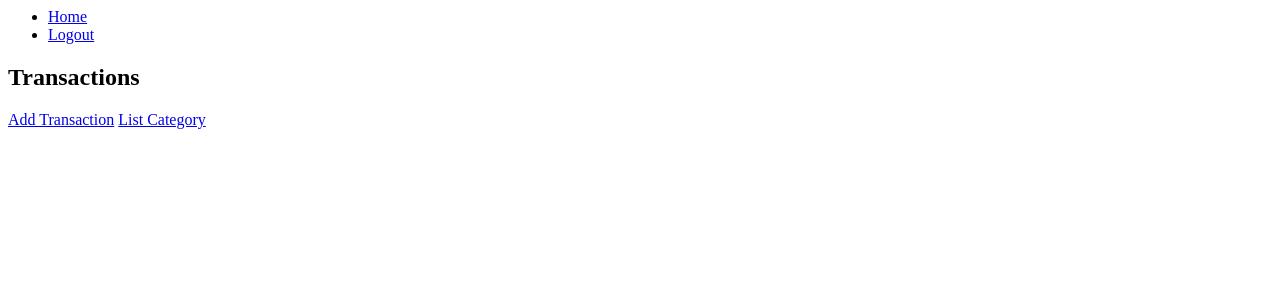
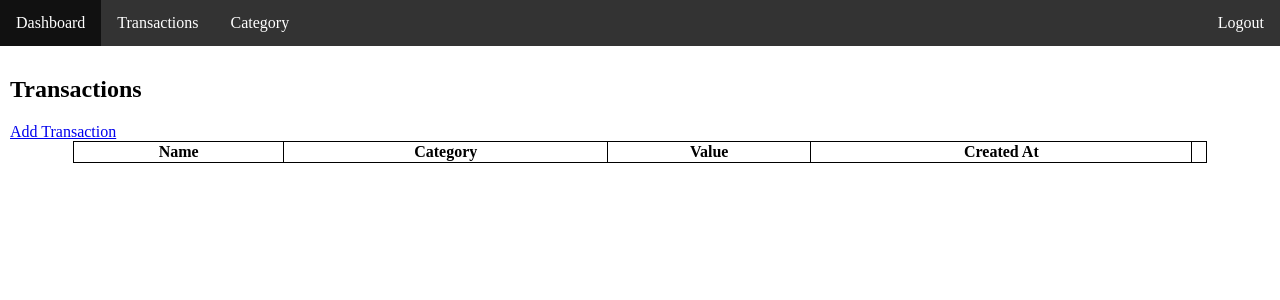
Before and after one commit to scripterkaran/transaction-tracker, a Django app: page /transactions/ in a window 1280 px wide. Shown: the top 300 px of the page. Run offline with Django 3.2, Linux system fonts and the light colour scheme; the visitor is signed in with stand-in values (Sample User, id 1); data that the repository does not hold is empty.

Commit message:
making login flow better and design and dashboard changes

```diff
--- a/templates/base.html
+++ b/templates/base.html
@@ -1,7 +1,9 @@
+{% load staticfiles %}
 <head>
     <title>
         {% block title %}Transaction{% endblock %}
     </title>
+    <link rel="stylesheet" href="{% static 'transaction/css/main.css' %}">
 </head>
 
 
@@ -10,4 +12,8 @@
     {% include 'partials/nav.html' %}
 {% endblock %}
 </body>
-{% block content %}{% endblock %}
+<div class="container">
+    {% block content %}
+
+    {% endblock %}
+</div>
--- a/templates/partials/nav.html
+++ b/templates/partials/nav.html
@@ -1,8 +1,12 @@
+<div class="nav-bar">
 <ul>
     {% if request.user.is_authenticated %}
-        <li><a href="{% url 'transaction-list' %}">Home</a></li>
-        <li><a href="{% url 'logout' %}">Logout</a></li>
+        <li><a href="{% url 'dashboard' %}">Dashboard</a></li>
+        <li><a href="{% url 'transaction-list' %}">Transactions</a></li>
+        <li><a href="{% url 'category-list' %}">Category</a></li>
+        <li style="float: right"><a href="{% url 'logout' %}">Logout</a></li>
     {% else %}
         <li><a href="{% url 'login' %}">Login</a></li>
     {% endif %}
 </ul>
+</div>
--- /dev/null
+++ b/templates/transaction/base_table.html
@@ -0,0 +1,17 @@
+<thead>
+<tr>
+    <th>
+        Name
+    </th>
+    <th>
+        Category
+    </th>
+    <th>
+        Value
+    </th>
+    <th>
+        Created At
+    </th>
+    <th></th>
+</tr>
+</thead>
--- a/templates/transaction/category_list.html
+++ b/templates/transaction/category_list.html
@@ -2,11 +2,11 @@
 
 {% block content %}
     <h2>Category</h2>
-    <a href="{% url 'transaction-list' %}">List Transaction</a>
     <a href="{% url 'category-add' %}">Add Category</a>
     <ul>
         {% for object in object_list %}
             <li><a href="{% url 'category-detail' object.pk %}">{{ object.name }}</a></li>
         {% endfor %}
     </ul>
+
 {% endblock %}
--- a/templates/transaction/transaction_list.html
+++ b/templates/transaction/transaction_list.html
@@ -1,12 +1,19 @@
 {% extends "base.html" %}
 
 {% block content %}
+
     <h2>Transactions</h2>
     <a href="{% url 'transaction-add' %}">Add Transaction</a>
-    <a href="{% url 'category-list' %}">List Category</a>
-    <ul>
-        {% for object in object_list %}
-            <li><a href="{% url 'transaction-detail' object.pk %}">{{ object.name }}</a></li>
+    <table>
+        {% include 'transaction/base_table.html' %}
+        {% for object in  object_list %}
+            <tr>
+                <th>{{ object.name }}</th>
+                <th>{{ object.category }}</th>
+                <th>{{ object.value }}</th>
+                <th>{{ object.created_at | date }}</th>
+                <th><a href="{% url 'transaction-detail' object.id %}">Detail</a></th>
+            </tr>
         {% endfor %}
-    </ul>
+    </table>
 {% endblock %}
--- /dev/null
+++ b/transaction/static/transaction/css/main.css
@@ -0,0 +1,41 @@
+
+body {
+    padding: 0;
+    margin: 0;
+}
+.container {
+    padding: 10px;
+}
+.nav-bar  ul {
+    list-style-type: none;
+    margin: 0;
+    padding: 0;
+    overflow: hidden;
+    background-color: #333;
+}
+
+.nav-bar  li {
+    float: left;
+}
+
+.nav-bar  li a {
+    display: block;
+    color: white;
+    text-align: center;
+    padding: 14px 16px;
+    text-decoration: none;
+}
+
+/* Change the link color to #111 (black) on hover */
+.nav-bar  li a:hover {
+    background-color: #111;
+}
+table {
+    width: 90%;
+    margin: auto;
+}
+
+table, th, td {
+    border: 1px solid black;
+    border-collapse: collapse;
+}
--- a/transaction/urls.py
+++ b/transaction/urls.py
@@ -1,7 +1,7 @@
 from django.urls import include
 from django.urls import path
 from .views import TransactionListView, TransactionAddView, TransactionDetailView, \
-    CategoryListView, CategoryAddView, CategoryDetailView
+    CategoryListView, CategoryAddView, CategoryDetailView, Dashboard
 
 category_urlpatterns = [
     path('category/', CategoryListView.as_view(), name="category-list"),
@@ -10,6 +10,7 @@ category_urlpatterns = [
 ]
 
 urlpatterns = [
+    path('', Dashboard.as_view(), name="dashboard"),
     path('transactions/', TransactionListView.as_view(), name="transaction-list"),
     path('transactions/add/', TransactionAddView.as_view(), name="transaction-add"),
     path('transactions/<int:pk>/', TransactionDetailView.as_view(), name="transaction-detail"),
--- a/transaction/views.py
+++ b/transaction/views.py
@@ -1,18 +1,29 @@
 from django.contrib.auth.decorators import login_required
-from django.shortcuts import render
+from django.shortcuts import render, redirect
 from django.urls import reverse
 from django.utils.decorators import method_decorator
+from django.views import View
 from django.views.generic import ListView, CreateView, DetailView
 
 from .forms import TransactionForm, CategoryAddForm
 from .models import Transaction, Category
 
 
+class Dashboard(View):
+
+    def get(self, request, *args,**kwargs):
+        if request.user.is_authenticated:
+            # last 5 transactions
+            transactions = Transaction.objects.filter(user=request.user).order_by('-created_at')[:5]
+            return render(request, 'transaction/dashboard.html', context={'transactions': transactions})
+        else:
+            return redirect('login')
+
 class TransactionListView(ListView):
     model = Transaction
 
     def get_queryset(self):
-        return self.model.objects.filter(user=self.request.user)
+        return self.model.objects.filter(user=self.request.user).order_by('-created_at')
 
     @method_decorator(login_required)
     def dispatch(self, request, *args, **kwargs):
@@ -26,20 +37,38 @@ class TransactionAddView(CreateView):
         form.instance.user = self.request.user
         return super().form_valid(form)
 
+    @method_decorator(login_required)
+    def dispatch(self, request, *args, **kwargs):
+        return super(TransactionAddView, self).dispatch(request, *args, **kwargs)
 
 class TransactionDetailView(DetailView):
     model = Transaction
 
+    @method_decorator(login_required)
+    def dispatch(self, request, *args, **kwargs):
+        return super(TransactionDetailView, self).dispatch(request, *args, **kwargs)
 
 class CategoryListView(ListView):
     model = Category
+
+    @method_decorator(login_required)
+    def dispatch(self, request, *args, **kwargs):
+        return super(CategoryListView, self).dispatch(request, *args, **kwargs)
 
 class CategoryAddView(CreateView):
     model = Category
     form_class = CategoryAddForm
 
     def get_success_url(self):
-        return reverse('transaction-list')
+        return reverse('category-list')
+
+    @method_decorator(login_required)
+    def dispatch(self, request, *args, **kwargs):
+        return super(CategoryAddView, self).dispatch(request, *args, **kwargs)
 
 class CategoryDetailView(DetailView):
     model = Category
+
+    @method_decorator(login_required)
+    def dispatch(self, request, *args, **kwargs):
+        return super(CategoryDetailView, self).dispatch(request, *args, **kwargs)
--- a/transaction_tracker/urls.py
+++ b/transaction_tracker/urls.py
@@ -16,10 +16,12 @@ Including another URLconf
 from django.contrib import admin
 from django.urls import include
 from django.urls import path
+from django.conf.urls.static import static
 
+from transaction_tracker import settings
 
 urlpatterns = [
     path('admin/', admin.site.urls),
     path('auth/', include('core.urls')),
     path('', include('transaction.urls')),
-]
+] + static(settings.MEDIA_URL, document_root=settings.MEDIA_ROOT)
```
Also changed, not shown: templates/transaction/dashboard.html (added, +20 -0 lines), templates/transaction/transaction_form.html (+9 -5 lines), transaction_tracker/settings.py (+6 -1 lines).
